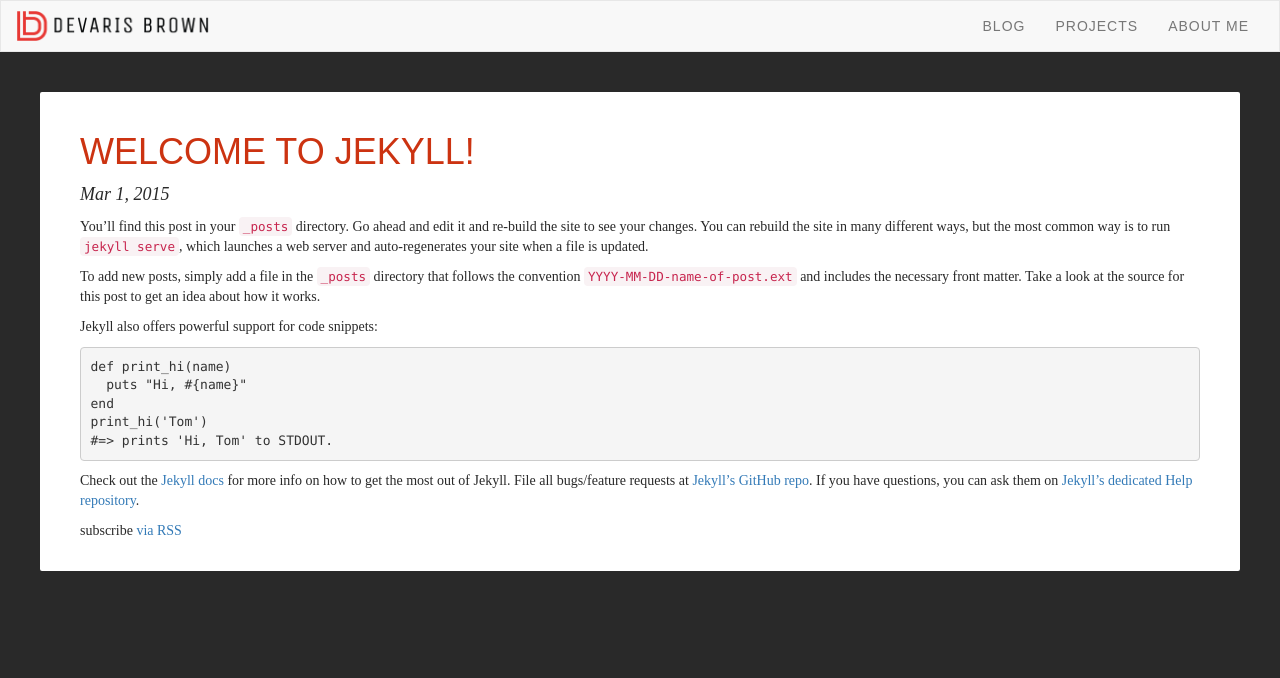
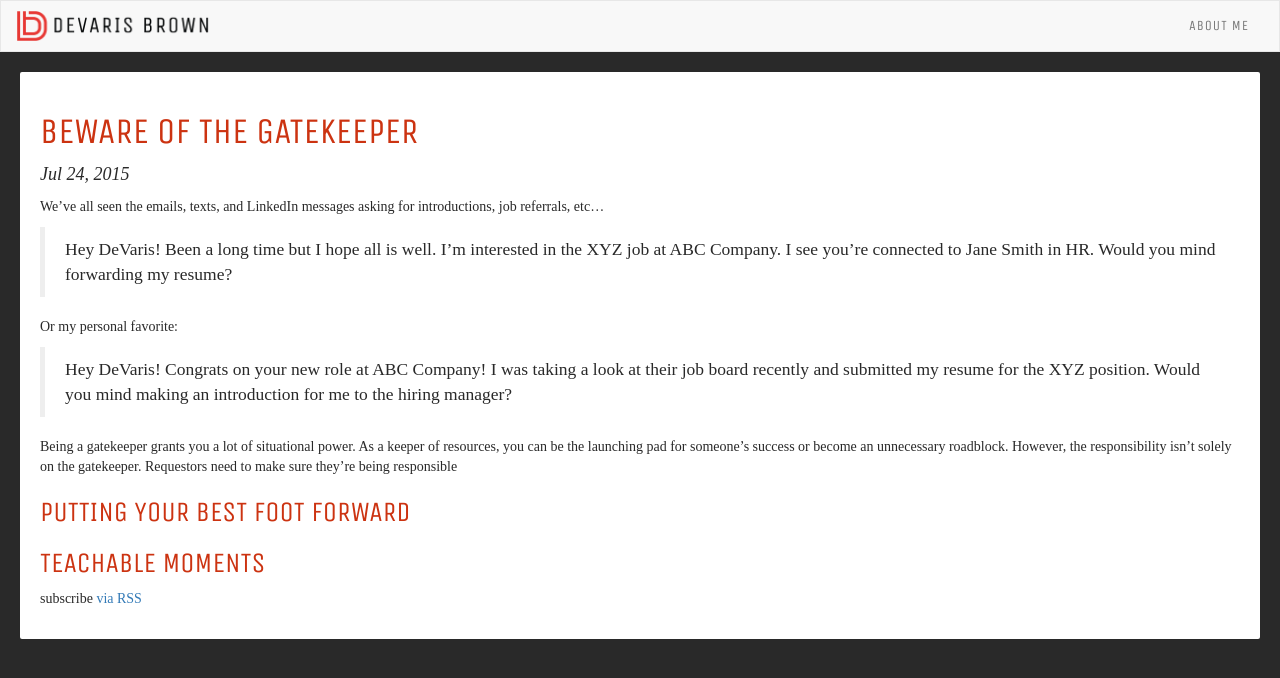
Before and after one commit to devarispbrown/devarispbrown.github.io, a Jekyll site: the page built from blog.html, in a window 1280 px wide. Shown: the top 678 px of the page. Built offline with Jekyll 4.4.1, drawn with Linux system fonts in a browser that asks for light colours; nearby versions of some CDN libraries.

```diff
--- a/_includes/head.html
+++ b/_includes/head.html
@@ -10,7 +10,7 @@
   <link rel="stylesheet" href="/css/normalize.css">
   <link rel="stylesheet" href="/css/bootstrap.min.css">
   <link rel="stylesheet" href="/css/main.css">
-  <link href='http://fonts.googleapis.com/css?family=Unica+One|Vollkorn'>
+  <link href='https://fonts.googleapis.com/css?family=Unica+One|:400,700' rel='stylesheet' type='text/css'>
   <link href="http://maxcdn.bootstrapcdn.com/font-awesome/4.3.0/css/font-awesome.min.css" rel="stylesheet">
 
   <!-- Twitter Card data -->
--- a/_includes/header.html
+++ b/_includes/header.html
@@ -14,8 +14,8 @@
     <!-- Collect the nav links, forms, and other content for toggling -->
     <div class="collapse navbar-collapse" id="bs-example-navbar-collapse-1">
       <ul class="nav navbar-nav navbar-right">
-        <li><a href="/blog/">Blog</a></li>
-        <li><a href="#">Projects</a></li>
+        <!-- <li><a href="#">Blog</a></li>
+        <li><a href="#">Projects</a></li> -->
         <li><a href="/about/">About Me</a></li>
       </ul>
     </div><!-- /.navbar-collapse -->
--- a/_posts/2015-03-01-welcome-to-jekyll.markdown
+++ /dev/null
@@ -1,25 +0,0 @@
----
-layout: post
-title:  "Welcome to Jekyll!"
-date:   2015-03-01 12:25:45
-categories: jekyll update
----
-You’ll find this post in your `_posts` directory. Go ahead and edit it and re-build the site to see your changes. You can rebuild the site in many different ways, but the most common way is to run `jekyll serve`, which launches a web server and auto-regenerates your site when a file is updated.
-
-To add new posts, simply add a file in the `_posts` directory that follows the convention `YYYY-MM-DD-name-of-post.ext` and includes the necessary front matter. Take a look at the source for this post to get an idea about how it works.
-
-Jekyll also offers powerful support for code snippets:
-
-{% highlight ruby %}
-def print_hi(name)
-  puts "Hi, #{name}"
-end
-print_hi('Tom')
-#=> prints 'Hi, Tom' to STDOUT.
-{% endhighlight %}
-
-Check out the [Jekyll docs][jekyll] for more info on how to get the most out of Jekyll. File all bugs/feature requests at [Jekyll’s GitHub repo][jekyll-gh]. If you have questions, you can ask them on [Jekyll’s dedicated Help repository][jekyll-help].
-
-[jekyll]:      http://jekyllrb.com
-[jekyll-gh]:   https://github.com/jekyll/jekyll
-[jekyll-help]: https://github.com/jekyll/jekyll-help
--- /dev/null
+++ b/_posts/2015-07-24-beware-of-the-gatekeeper.markdown
@@ -0,0 +1,19 @@
+---
+layout: post
+title:  "Beware of the Gatekeeper"
+date:   2015-07-24
+categories: culture career
+---
+We've all seen the emails, texts, and LinkedIn messages asking for introductions, job referrals, etc...
+
+>Hey DeVaris! Been a long time but I hope all is well. I'm interested in the XYZ job at ABC Company. I see you're connected to Jane Smith in HR. Would you mind forwarding my resume?
+
+Or my personal favorite:
+
+>Hey DeVaris! Congrats on your new role at ABC Company! I was taking a look at their job board recently and submitted my resume for the XYZ position. Would you mind making an introduction for me to the hiring manager?
+
+Being a gatekeeper grants you a lot of situational power. As a keeper of resources, you can be the launching pad for someone's success or become an unnecessary roadblock. However, the responsibility isn't solely on the gatekeeper. Requestors need to make sure they're being responsible
+
+### Putting Your Best Foot Forward
+
+### Teachable Moments
--- a/css/main.css
+++ b/css/main.css
@@ -77,7 +77,7 @@
   line-height: 40px;
   font-size: 24px;
   text-align: center;
-  padding-top: 200px;
+  padding-top: 60px;
 }
 
 .home {
@@ -88,8 +88,8 @@
   background-color: #fff;
   border-radius: 2px;
   color: #292929;
-  margin: 40px;
-  padding: 20px 40px;
+  margin: 20px;
+  padding: 20px;
 }
 
 .post-meta {
@@ -140,3 +140,9 @@
 .form-actions {
   margin-top: 10px;
 }
+
+@media (min-width: @screen-lg-min) {
+  .intro {
+    padding-top: 200px;
+  }
+}
--- a/js/app.js
+++ b/js/app.js
@@ -19,7 +19,7 @@
     submitHandler: function (form) {
       $.ajax({
         type: 'POST',
-        url: 'https://quiet-oasis-7893.herokuapp.com/notes',
+        url: 'http://quiet-oasis-7893.herokuapp.com/notes',
         accept: {
           javascript: 'application/javascript'
         },
```
Also changed, not shown: _drafts/culture-fit.md (deleted, +0 -5 lines), about.md (+1 -1 lines), Gemfile.lock, 1 other file.
